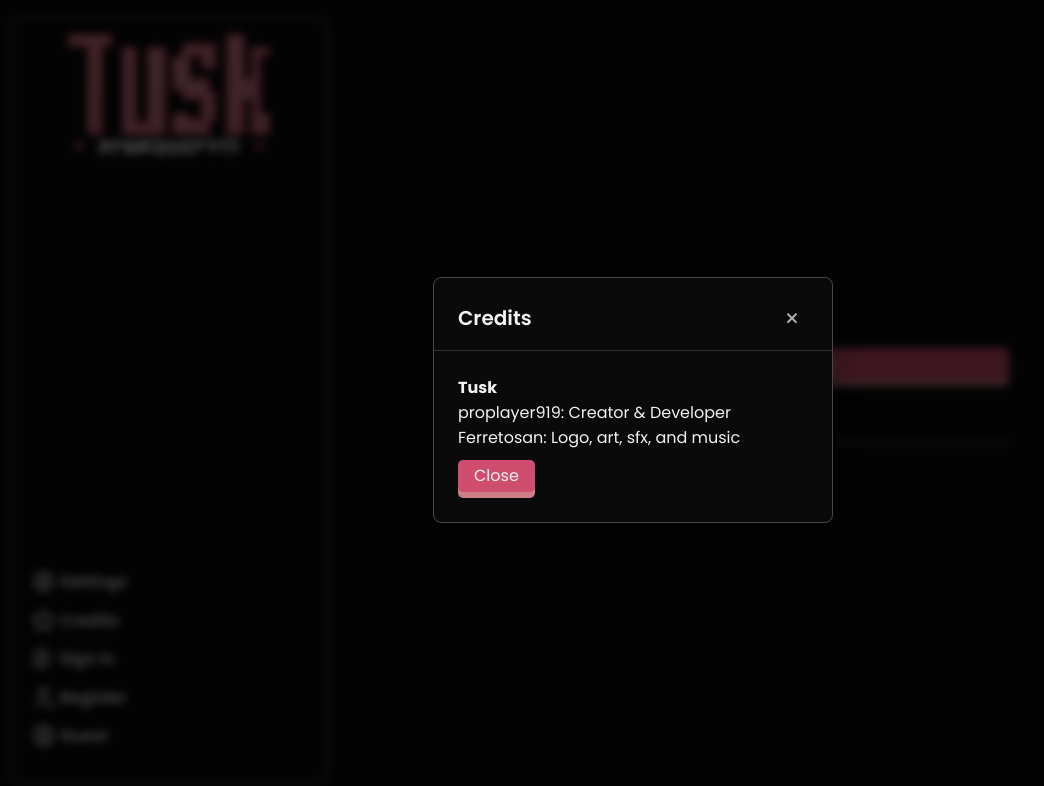
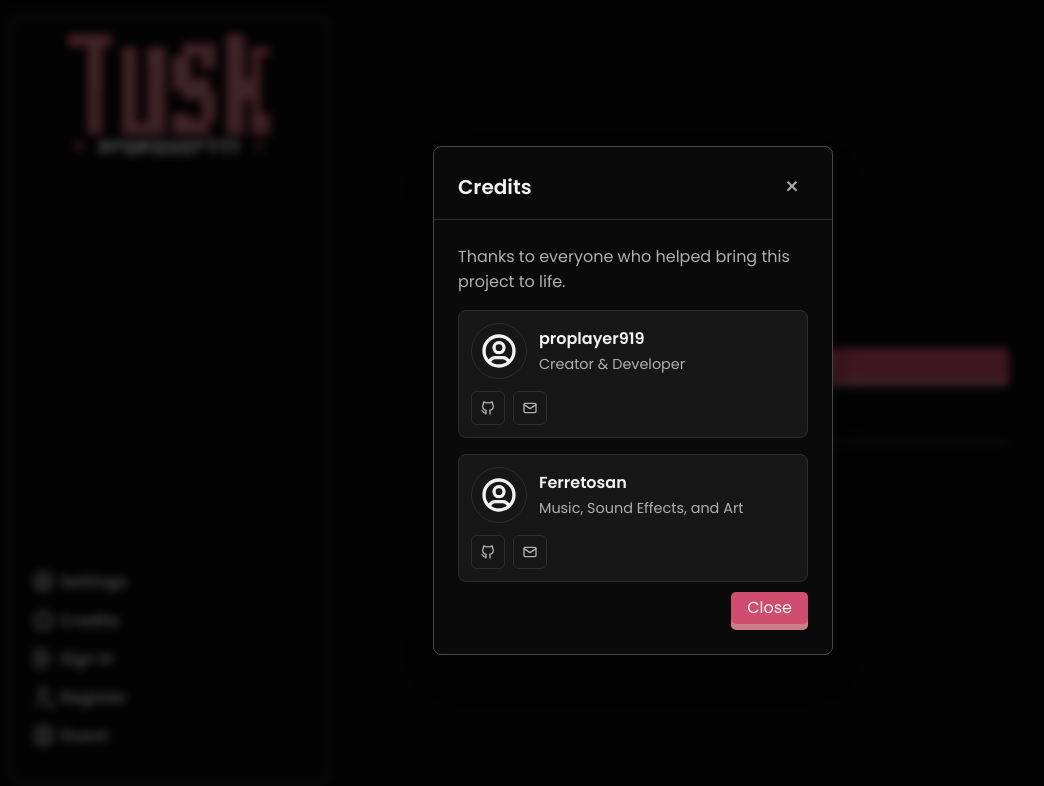
Before and after one commit to proplayer919/tusk, a React (Vite) app: page / in a window 1280 px wide. Both pictures are taken after a click on the button "Credits". Shown: the top 786 px of the page, without its empty margins (7-1051 px from the left). Built offline with nearby package versions, Linux system fonts and the light colour scheme; no server answers.

Commit message:
feat: enhance credits modal with structured layout and improved styling

```diff
--- a/src/App.tsx
+++ b/src/App.tsx
@@ -1,10 +1,10 @@
 import { useEffect, useState } from 'react'
 import {
-  Button, ProgressBar, Modal, IconLabel, SidebarButton
+  Button, Card, ProgressBar, Modal, IconLabel, SidebarButton
 } from './components'
 import LoginForm from './components/LoginForm'
 import RegisterForm from './components/RegisterForm'
-import { IconAward, IconSettings, IconLogout, IconLogin, IconUserPlus, IconStar, IconUserCircle, IconTools } from '@tabler/icons-react';
+import { IconAward, IconSettings, IconLogout, IconLogin, IconUserPlus, IconStar, IconUserCircle, IconTools, IconBrandGithub, IconMail } from '@tabler/icons-react';
 import './App.css'
 import auth from './services/auth'
 import progressService from './services/progress'
@@ -303,12 +303,58 @@ function App() {
 
       {/* Credits modal */}
       <Modal title="Credits" isOpen={creditsOpen} onClose={() => setCreditsOpen(false)} size="small">
-        <div style={{ marginBottom: '1rem' }}>
-          <p><strong>Tusk</strong></p>
-          <p>proplayer919: Creator & Developer</p>
-          <p>Ferretosan: Logo, art, sfx, and music</p>
+        <div className="credits-intro" style={{ marginBottom: '1rem' }}>
+          <p>Thanks to everyone who helped bring this project to life.</p>
         </div>
-        <Button onClick={() => setCreditsOpen(false)}>Close</Button>
+
+        {/* Credits grid */}
+        <div className="credits-grid">
+          {[
+            {
+              name: 'proplayer919',
+              role: 'Creator & Developer',
+              avatar: <IconUserCircle size={40} />,
+              links: [
+                { href: 'https://github.com/proplayer919', icon: <IconBrandGithub size={16} /> },
+                { href: 'mailto:me@proplayer919.dev', icon: <IconMail size={16} /> }
+              ]
+            },
+            {
+              name: 'Ferretosan',
+              role: 'Music, Sound Effects, and Art',
+              avatar: <IconUserCircle size={40} />,
+              links: [
+                { href: 'https://github.com/Ferretosan', icon: <IconBrandGithub size={16} /> },
+                { href: 'mailto:ferret@disroot.org', icon: <IconMail size={16} /> }
+              ]
+            }
+          ].map(person => (
+            <Card key={person.name} className="credit-card">
+              <div className="credit-top">
+                <div className="credit-avatar" aria-hidden>
+                  {person.avatar}
+                </div>
+                <div className="credit-meta">
+                  <div className="credit-name">{person.name}</div>
+                  <div className="credit-role">{person.role}</div>
+                </div>
+              </div>
+              {person.links && person.links.length > 0 && (
+                <div className="credit-links">
+                  {person.links.map(l => (
+                    <a key={l.href} href={l.href} target="_blank" rel="noreferrer" className="credit-link">
+                      {l.icon}
+                    </a>
+                  ))}
+                </div>
+              )}
+            </Card>
+          ))}
+        </div>
+
+        <div style={{ marginTop: '1rem', textAlign: 'right' }}>
+          <Button onClick={() => setCreditsOpen(false)}>Close</Button>
+        </div>
       </Modal>
 
       {/* Register modal */}
--- a/src/components/Modal.css
+++ b/src/components/Modal.css
@@ -102,3 +102,82 @@
 .modal-content {
   padding: 0 1.5rem 1.5rem 1.5rem;
 }
+
+/* Credits-specific styles */
+.credits-intro {
+  color: var(--text-muted);
+}
+
+.credits-grid {
+  display: grid;
+  grid-template-columns: repeat(auto-fit, minmax(220px, 1fr));
+  gap: 1rem;
+  align-items: start;
+}
+
+.credit-card {
+  /* small padding override to make cards compact inside modal */
+  padding: 0.75rem;
+}
+
+.credit-top {
+  display: flex;
+  gap: 0.75rem;
+  align-items: center;
+}
+
+.credit-avatar {
+  width: 56px;
+  height: 56px;
+  border-radius: 999px;
+  display: flex;
+  align-items: center;
+  justify-content: center;
+  background: linear-gradient(180deg, rgba(0, 0, 0, 0.03), rgba(0, 0, 0, 0.02));
+  color: var(--text);
+  border: 1px solid var(--border-muted);
+  flex-shrink: 0;
+}
+
+.credit-meta {
+  min-width: 0;
+}
+
+.credit-name {
+  font-weight: 600;
+  color: var(--text);
+  white-space: nowrap;
+  overflow: hidden;
+  text-overflow: ellipsis;
+}
+
+.credit-role {
+  font-size: 0.9rem;
+  color: var(--text-muted);
+  margin-top: 0.15rem;
+}
+
+.credit-links {
+  display: flex;
+  gap: 0.5rem;
+  margin-top: 0.75rem;
+}
+
+.credit-link {
+  display: inline-flex;
+  align-items: center;
+  justify-content: center;
+  width: 34px;
+  height: 34px;
+  border-radius: 6px;
+  color: var(--text-muted);
+  background: transparent;
+  border: 1px solid var(--border-muted);
+  transition: all 0.12s ease-in-out;
+}
+
+.credit-link:hover {
+  color: var(--text);
+  border-color: var(--border);
+  transform: translateY(-2px);
+}
```
